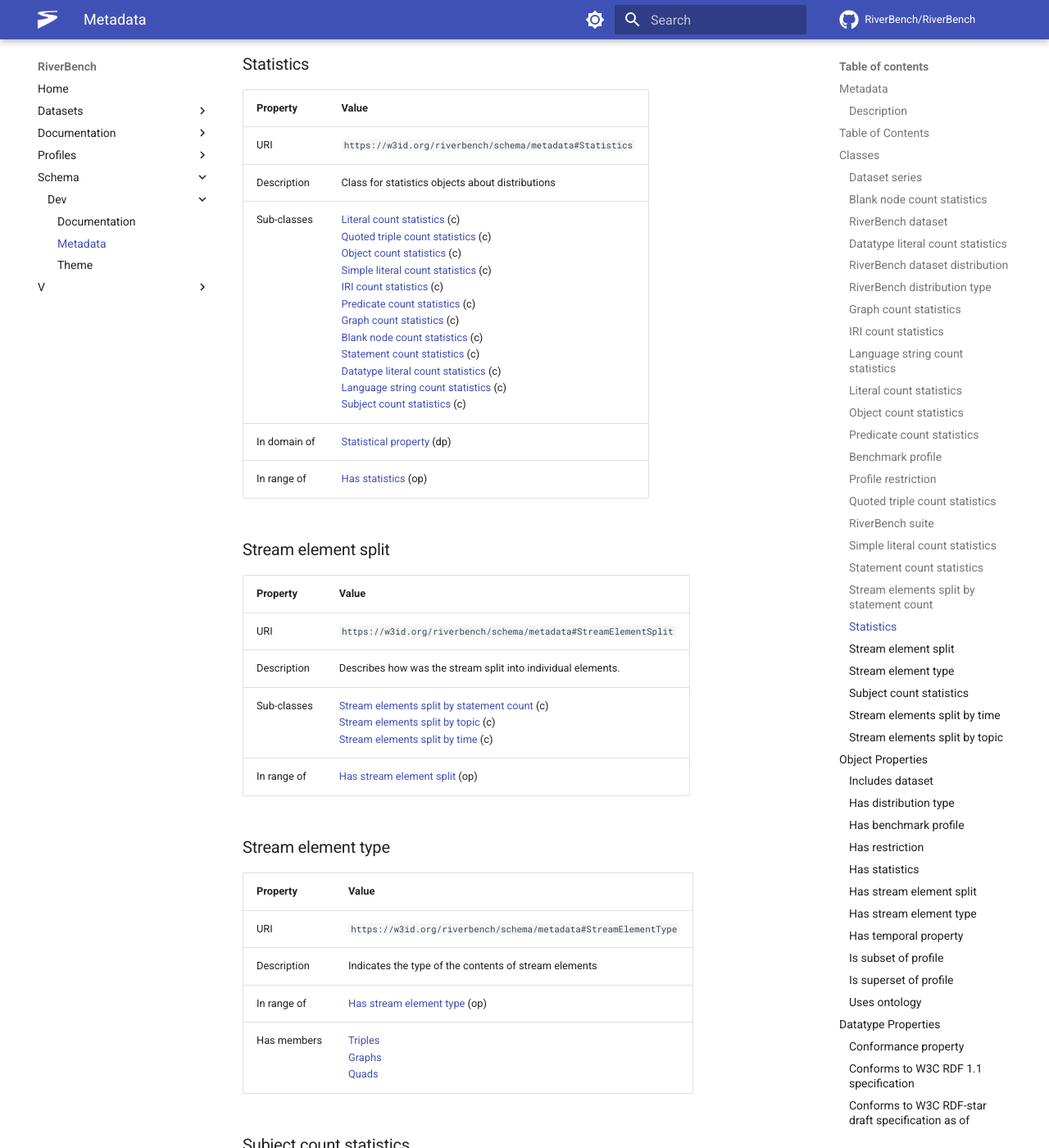
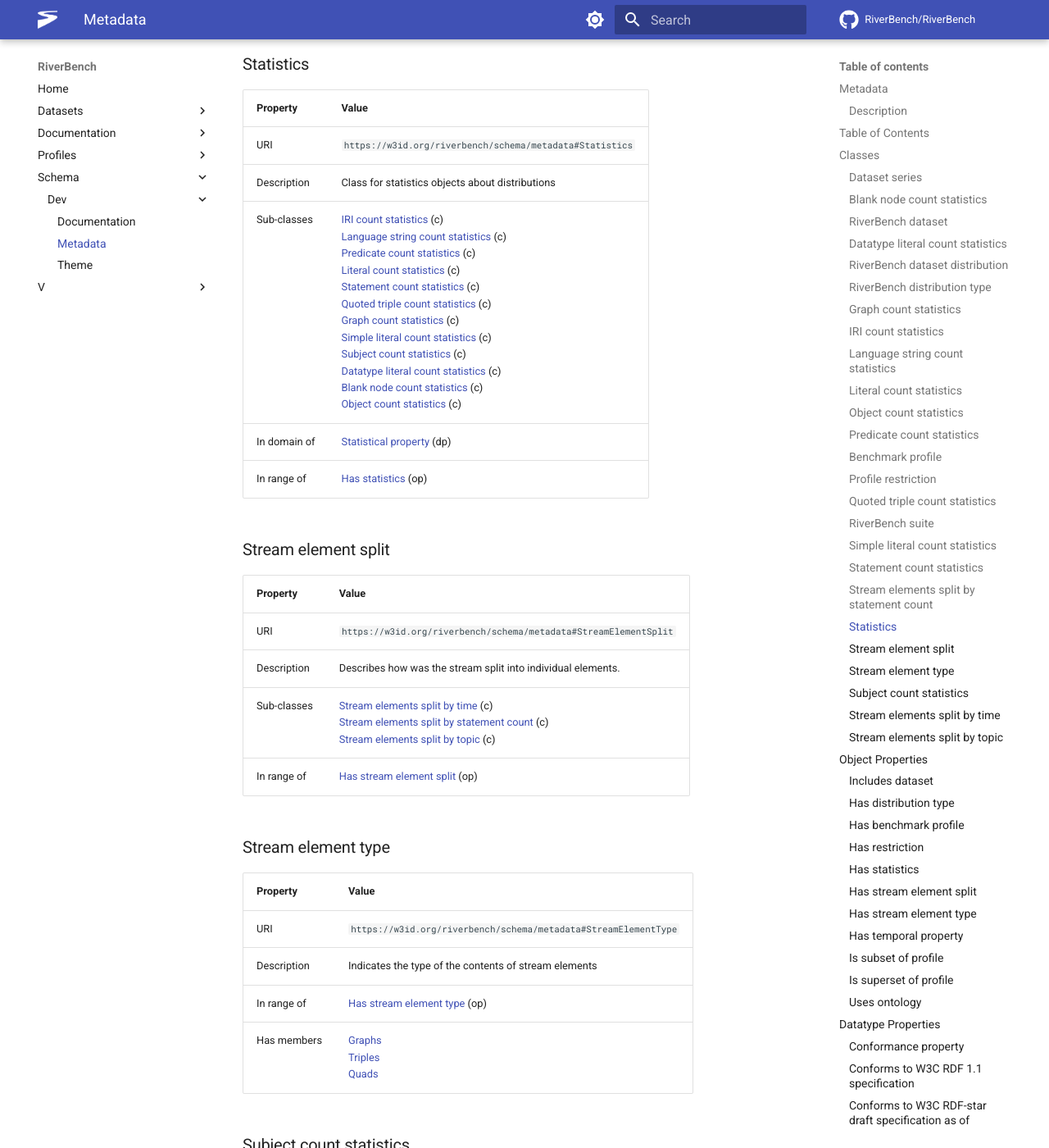
Before and after one commit to RiverBench/riverbench.github.io, an MkDocs documentation site: the page built from docs/schema/dev/metadata.md, in a window 1280 px wide and 1400 px high, scrolled down 7554 px. Shown: the whole window at 82% size. Built offline with MkDocs 1.6.1 and Material for MkDocs 9.7.7, drawn with Linux system fonts in a browser that asks for light colours; comment, search, counter and statistics services are not loaded; some of the changed text lies outside the part shown.

```diff
--- a/docs/schema/dev/metadata.md
+++ b/docs/schema/dev/metadata.md
@@ -100,7 +101,7 @@ Property | Value
 URI | `https://w3id.org/riverbench/schema/metadata#DistributionType`
 Description | Type of dataset distribution, indicating the corresponding streaming task formulation.
 In range of |[Has distribution type](#hasDistributionType) (op)<br />
-Has members |[Quad stream distribution](#quadStreamDistribution)<br />[Graph stream distribution](#graphStreamDistribution)<br />[Partial distribution](#partialDistribution)<br />[Full distribution](#fullDistribution)<br />[Triple stream distribution](#tripleStreamDistribution)<br />[Flat distribution](#flatDistribution)<br />
+Has members |[Graph stream distribution](#graphStreamDistribution)<br />[Quad stream distribution](#quadStreamDistribution)<br />[Full distribution](#fullDistribution)<br />[Partial distribution](#partialDistribution)<br />[Flat distribution](#flatDistribution)<br />[Triple stream distribution](#tripleStreamDistribution)<br />
 
 ### Graph count statistics <a name="GraphCountStatistics"></a>
 Property | Value
@@ -151,7 +152,7 @@ URI | `https://w3id.org/riverbench/schema/metadata#Profile`
 Description | Benchmark profile grouping several datasets in RiverBench
 Super-classes |[Dataset series](#DatasetSeries) (c)<br />
 In domain of |[Has restriction](#hasRestriction) (op)<br />[Is superset of profile](#isSupersetOfProfile) (op)<br />[Is subset of profile](#isSubsetOfProfile) (op)<br />
-In range of |[Is subset of profile](#isSubsetOfProfile) (op)<br />[Is superset of profile](#isSupersetOfProfile) (op)<br />[Has benchmark profile](#hasProfile) (op)<br />
+In range of |[Is superset of profile](#isSupersetOfProfile) (op)<br />[Is subset of profile](#isSubsetOfProfile) (op)<br />[Has benchmark profile](#hasProfile) (op)<br />
 
 ### Profile restriction <a name="ProfileRestriction"></a>
 Property | Value
@@ -200,7 +201,7 @@ Property | Value
 --- | ---
 URI | `https://w3id.org/riverbench/schema/metadata#Statistics`
 Description | Class for statistics objects about distributions
-Sub-classes |[Literal count statistics](#LiteralCountStatistics) (c)<br />[Quoted triple count statistics](#QuotedTripleCountStatistics) (c)<br />[Object count statistics](#ObjectCountStatistics) (c)<br />[Simple literal count statistics](#SimpleLiteralCountStatistics) (c)<br />[IRI count statistics](#IriCountStatistics) (c)<br />[Predicate count statistics](#PredicateCountStatistics) (c)<br />[Graph count statistics](#GraphCountStatistics) (c)<br />[Blank node count statistics](#BlankNodeCountStatistics) (c)<br />[Statement count statistics](#StatementCountStatistics) (c)<br />[Datatype literal count statistics](#DatatypeLiteralCountStatistics) (c)<br />[Language string count statistics](#LanguageLiteralCountStatistics) (c)<br />[Subject count statistics](#SubjectCountStatistics) (c)<br />
+Sub-classes |[IRI count statistics](#IriCountStatistics) (c)<br />[Language string count statistics](#LanguageLiteralCountStatistics) (c)<br />[Predicate count statistics](#PredicateCountStatistics) (c)<br />[Literal count statistics](#LiteralCountStatistics) (c)<br />[Statement count statistics](#StatementCountStatistics) (c)<br />[Quoted triple count statistics](#QuotedTripleCountStatistics) (c)<br />[Graph count statistics](#GraphCountStatistics) (c)<br />[Simple literal count statistics](#SimpleLiteralCountStatistics) (c)<br />[Subject count statistics](#SubjectCountStatistics) (c)<br />[Datatype literal count statistics](#DatatypeLiteralCountStatistics) (c)<br />[Blank node count statistics](#BlankNodeCountStatistics) (c)<br />[Object count statistics](#ObjectCountStatistics) (c)<br />
 In domain of |[Statistical property](#statisticalProperty) (dp)<br />
 In range of |[Has statistics](#hasStatistics) (op)<br />
 
@@ -209,7 +210,7 @@ Property | Value
 --- | ---
 URI | `https://w3id.org/riverbench/schema/metadata#StreamElementSplit`
 Description | Describes how was the stream split into individual elements.
-Sub-classes |[Stream elements split by statement count](#StatementCountStreamElementSplit) (c)<br />[Stream elements split by topic](#TopicStreamElementSplit) (c)<br />[Stream elements split by time](#TimeStreamElementSplit) (c)<br />
+Sub-classes |[Stream elements split by time](#TimeStreamElementSplit) (c)<br />[Stream elements split by statement count](#StatementCountStreamElementSplit) (c)<br />[Stream elements split by topic](#TopicStreamElementSplit) (c)<br />
 In range of |[Has stream element split](#hasStreamElementSplit) (op)<br />
 
 ### Stream element type <a name="StreamElementType"></a>
@@ -218,7 +219,7 @@ Property | Value
 URI | `https://w3id.org/riverbench/schema/metadata#StreamElementType`
 Description | Indicates the type of the contents of stream elements
 In range of |[Has stream element type](#hasStreamElementType) (op)<br />
-Has members |[Triples](#triples)<br />[Graphs](#graphs)<br />[Quads](#quads)<br />
+Has members |[Graphs](#graphs)<br />[Triples](#triples)<br />[Quads](#quads)<br />
 
 ### Subject count statistics <a name="SubjectCountStatistics"></a>
 Property | Value
```
Also changed, not shown: other parts of docs/schema/dev/metadata.md (+2 -1 lines), docs/schema/dev/documentation.md (+1 -1 lines), docs/schema/dev/theme.md (+2 -2 lines).
